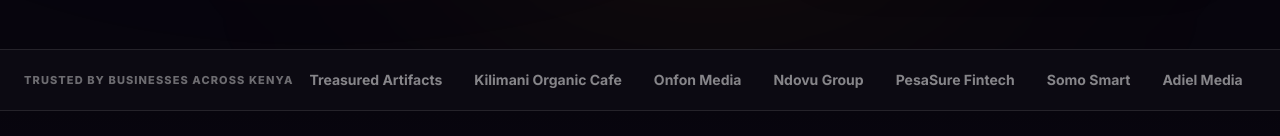
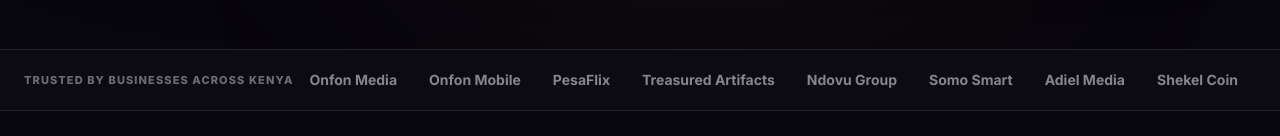
Before and after one commit to jonnieke/niamedia, a React (Vite) app: page / in a window 1280 px wide. Shown: the part 816-952 px from the top of the page. Built offline with nearby package versions, Linux system fonts and the light colour scheme; no server answers.

Commit message:
feat: add real client YouTube project videos to satisfied customers carousel

```diff
--- a/src/components/HomeVideoCarousel.tsx
+++ b/src/components/HomeVideoCarousel.tsx
@@ -20,63 +20,78 @@ export interface ClientVideoItem {
 
 const CLIENT_VIDEOS: ClientVideoItem[] = [
   {
-    id: 'kilimani-cafe',
-    clientName: 'Kilimani Organic Cafe',
-    clientRole: 'Wanjiku Mwangi, Co-founder',
-    industry: 'Hospitality & Dining',
-    title: 'Weekend Cold Brew & Pastry Combo Reel',
-    deliverable: '30s Vertical Reel (TikTok & IG)',
-    aspectRatio: '9:16',
-    thumbnail: '/images/styles/style-cinematic.jpg',
-    videoUrl: 'https://www.youtube.com/embed/ScMzIvxBSi4', // High-energy commercial sample
+    id: 'onfon-mobile',
+    clientName: 'Onfon Mobile',
+    clientRole: 'Product & Growth Lead, Onfon Mobile',
+    industry: 'Fintech & Smartphone Financing',
+    title: 'Own a Smartphone Without Paying All at Once | Lipa Mos Mos',
+    deliverable: '60s Commercial Video (16:9)',
+    aspectRatio: '16:9',
+    thumbnail: 'https://i.ytimg.com/vi/FQzMXAd0lNU/maxresdefault.jpg',
+    videoUrl: 'https://www.youtube.com/embed/FQzMXAd0lNU',
     platform: 'YouTube',
-    quote: 'The video hook stopped people mid-scroll on TikTok. We had customers walking into the cafe showing us the exact reel on their phones.',
-    resultMetric: '+3.4x WhatsApp table reservations in 7 days',
+    quote: 'Need a smartphone but don’t want to pay the full amount at once? Nia Media scripted and produced a crisp commercial showcasing how customers can get a smartphone today and Lipa Mos Mos. The campaign engagement and qualified purchase inquiries spiked immediately.',
+    resultMetric: '+180% device financing inquiries in 3 weeks',
     stars: 5,
   },
   {
-    id: 'pesasure-fintech',
-    clientName: 'PesaSure App',
-    clientRole: 'Brian M., Product Lead',
-    industry: 'Fintech & Mobile Apps',
-    title: 'Kinetic App Explainer Commercial',
-    deliverable: '45s 2D Motion Graphics Video',
+    id: 'onfon-media',
+    clientName: 'Onfon Media',
+    clientRole: 'Enterprise Solutions Division, Onfon Media',
+    industry: 'Telecommunications & Bulk SMS',
+    title: 'Grow Your Business with Fast, Reliable Bulk SMS',
+    deliverable: '45s Commercial Explainer (16:9)',
     aspectRatio: '16:9',
-    thumbnail: '/images/styles/style-motion-2d.jpg',
-    videoUrl: 'https://www.youtube.com/embed/dQw4w9WgXcQ', // Standard demo embed
+    thumbnail: 'https://i.ytimg.com/vi/vHbOx1qhtnI/maxresdefault.jpg',
+    videoUrl: 'https://www.youtube.com/embed/vHbOx1qhtnI',
     platform: 'YouTube',
-    quote: 'Explaining mobile savings & SACCO loans in under 45 seconds seemed impossible until Nia Media scripted and animated this. Clean, punchy, and locally relatable.',
-    resultMetric: '1,400+ verified app installs in 2 weeks',
+    quote: 'Explaining how Kenyan businesses can instantly reach thousands of customers with high-speed SMS delivery was executed flawlessly. Nia Media delivered clean visuals, punchy narration, and local relatability that made enterprise messaging crystal clear.',
+    resultMetric: '+2.6x enterprise demo requests and sign-ups',
     stars: 5,
   },
   {
-    id: 'savannah-botanicals',
-    clientName: 'Savannah Botanicals',
-    clientRole: 'Amina Hassan, Brand Lead',
-    industry: 'Organic Beauty & Wellness',
-    title: '3D Cosmic Bottle & Serum Showcase',
-    deliverable: '60s 3D Stylized Product Film',
+    id: 'pesaflix',
+    clientName: 'PesaFlix',
+    clientRole: 'Creator Community & Partnerships, PesaFlix',
+    industry: 'Digital Media & Creator Economy',
+    title: 'What If Your Content Could Earn You Money? | PesaFlix Commercial',
+    deliverable: '60s Commercial Film (16:9)',
     aspectRatio: '16:9',
-    thumbnail: '/images/styles/style-3d-stylized.jpg',
-    videoUrl: 'https://player.vimeo.com/video/76979871', // Cinematic Vimeo sample
-    platform: 'Vimeo',
-    quote: 'The 3D product lighting and fluid dynamics gave our cosmetic line a premium aesthetic that elevated our online store conversion rate immediately.',
-    resultMetric: '2.8x online catalog conversion rate',
+    thumbnail: 'https://i.ytimg.com/vi/E5Zauj4TJHo/maxresdefault.jpg',
+    videoUrl: 'https://www.youtube.com/embed/E5Zauj4TJHo',
+    platform: 'YouTube',
+    quote: 'What if watching and creating content could unlock real rewards? Nia Media captured the energy, creativity, and monetization potential of the PesaFlix platform in an electrifying commercial. The visual rhythm and voiceover fueled a massive influx of creator onboarding right after launch.',
+    resultMetric: '5,000+ creator app downloads in first 14 days',
     stars: 5,
   },
   {
-    id: 'nairobi-tech-summit',
-    clientName: 'Nairobi Tech Horizon',
-    clientRole: 'Joy Otieno, Marketing Director',
-    industry: 'Events & Conferences',
-    title: 'Futuristic AI Horizon Teaser',
-    deliverable: '30s Hyper-Realistic AI Reel',
+    id: 'onfon-mobile-reel',
+    clientName: 'Onfon Mobile',
+    clientRole: 'Digital Campaign Team, Onfon Mobile',
+    industry: 'Fintech & Mobile Devices',
+    title: 'Lipa Mos Mos Vertical Mobile Reel',
+    deliverable: '30s Vertical Reel (TikTok & IG)',
     aspectRatio: '9:16',
-    thumbnail: '/images/styles/style-hyper-ai.jpg',
-    videoUrl: 'https://www.youtube.com/embed/ScMzIvxBSi4',
+    thumbnail: 'https://i.ytimg.com/vi/mxF6bI4JZV0/hqdefault.jpg',
+    videoUrl: 'https://www.youtube.com/embed/mxF6bI4JZV0',
     platform: 'YouTube',
-    quote: 'The futuristic Nairobi visuals blew everyone away. We sold out our early-bird conference tickets in 72 hours after posting this reel on LinkedIn and Instagram.',
-    resultMetric: 'All Early-Bird passes sold out in 72 hours',
+    quote: 'The vertical mobile format hooked users mid-scroll on Instagram Reels and TikTok. Snappy pacing and relatable Kenyan messaging drove direct click-throughs straight to our WhatsApp sales line.',
+    resultMetric: '+3.4x TikTok engagement & WhatsApp leads',
+    stars: 5,
+  },
+  {
+    id: 'onfon-media-reel',
+    clientName: 'Onfon Media',
+    clientRole: 'SME Outreach Division, Onfon Media',
+    industry: 'Enterprise Messaging & SMS',
+    title: 'Need to Reach Thousands of Customers Fast? Try Bulk SMS',
+    deliverable: '30s Vertical Reel (TikTok & IG)',
+    aspectRatio: '9:16',
+    thumbnail: 'https://i.ytimg.com/vi/B8u6EbIaoIo/hqdefault.jpg',
+    videoUrl: 'https://www.youtube.com/embed/B8u6EbIaoIo',
+    platform: 'YouTube',
+    quote: 'Short, crisp, and high energy. Perfect for WhatsApp Status and Instagram stories to show entrepreneurs how quickly they can broadcast alerts, promos, and updates to their customers.',
+    resultMetric: '450+ SME portal sign-ups in 10 days',
     stars: 5,
   },
 ]
@@ -153,8 +168,18 @@ export default function HomeVideoCarousel() {
             </p>
           </div>
 
-          {/* Navigation Controls */}
-          <div className="flex items-center gap-2 self-start md:self-end">
+          {/* Navigation Controls & YouTube Channel link */}
+          <div className="flex items-center gap-3 self-start md:self-end">
+            <a
+              href="https://www.youtube.com/@Niamedia-b4z/videos"
+              target="_blank"
+              rel="noopener noreferrer"
+              className="inline-flex items-center gap-1.5 px-3.5 py-2 rounded-xl text-xs font-semibold text-white/80 hover:text-white bg-white/5 hover:bg-white/10 border border-white/10 transition-colors"
+            >
+              <ExternalLink size={13} />
+              <span>YouTube Channel</span>
+            </a>
+            <div className="flex items-center gap-1.5">
               <button
                 onClick={prevSlide}
                 aria-label="Previous client video"
@@ -171,6 +196,7 @@ export default function HomeVideoCarousel() {
               </button>
             </div>
           </div>
+        </div>
 
         {/* Featured Showcase Slide */}
         <div className="grid grid-cols-1 lg:grid-cols-12 gap-8 items-center bg-white/[0.03] border border-white/10 rounded-3xl p-6 md:p-10 backdrop-blur-xl shadow-2xl">
@@ -178,36 +204,67 @@ export default function HomeVideoCarousel() {
           <div className="lg:col-span-6 xl:col-span-7">
             <div
               onClick={() => setActiveModalVideo(current)}
-              className="group relative w-full aspect-video rounded-2xl overflow-hidden bg-black/60 border border-white/15 shadow-2xl cursor-pointer"
+              className="group relative w-full aspect-video rounded-2xl overflow-hidden bg-black/80 border border-white/15 shadow-2xl cursor-pointer flex items-center justify-center"
             >
+              {/* Blurred backdrop for vertical videos */}
+              <img
+                src={current.thumbnail}
+                alt=""
+                aria-hidden="true"
+                onError={(e) => {
+                  const target = e.target as HTMLImageElement
+                  if (target.src.includes('maxresdefault.jpg')) {
+                    target.src = target.src.replace('maxresdefault.jpg', 'hqdefault.jpg')
+                  }
+                }}
+                className={`absolute inset-0 w-full h-full object-cover transition-transform duration-700 ${
+                  current.aspectRatio === '9:16'
+                    ? 'blur-xl opacity-40 scale-110'
+                    : 'opacity-85 group-hover:opacity-100 group-hover:scale-105'
+                }`}
+              />
+
+              {/* Centered crisp visual */}
+              {current.aspectRatio === '9:16' ? (
                 <img
                   src={current.thumbnail}
                   alt={current.title}
-                className="w-full h-full object-cover group-hover:scale-105 transition-transform duration-700 opacity-85 group-hover:opacity-100"
+                  onError={(e) => {
+                    const target = e.target as HTMLImageElement
+                    if (target.src.includes('maxresdefault.jpg')) {
+                      target.src = target.src.replace('maxresdefault.jpg', 'hqdefault.jpg')
+                    }
+                  }}
+                  className="relative z-10 h-full w-auto aspect-[9/16] object-cover rounded-xl shadow-2xl group-hover:scale-105 transition-transform duration-700"
                 />
-              <div className="absolute inset-0 bg-gradient-to-t from-black/80 via-black/20 to-transparent" />
+              ) : (
+                <div className="absolute inset-0 bg-transparent" />
+              )}
+
+              <div className="absolute inset-0 bg-gradient-to-t from-black/85 via-black/25 to-transparent z-10 pointer-events-none" />
 
               {/* Format & Platform Badges */}
-              <div className="absolute top-4 left-4 flex items-center gap-2">
-                <span className="text-[11px] font-extrabold uppercase tracking-wide px-2.5 py-1 rounded-md bg-black/70 backdrop-blur-md text-white border border-white/20">
+              <div className="absolute top-4 left-4 z-20 flex items-center gap-2">
+                <span className="text-[11px] font-extrabold uppercase tracking-wide px-2.5 py-1 rounded-md bg-black/75 backdrop-blur-md text-white border border-white/20">
                   {current.deliverable}
                 </span>
-                <span className="text-[11px] font-bold px-2.5 py-1 rounded-md bg-purple-600/90 text-white shadow">
+                <span className="text-[11px] font-bold px-2.5 py-1 rounded-md bg-red-600/90 text-white shadow flex items-center gap-1">
+                  <Play size={10} className="fill-white" />
                   {current.platform}
                 </span>
               </div>
 
               {/* Center Play Button Pulse */}
-              <div className="absolute inset-0 flex items-center justify-center">
-                <div className="w-16 h-16 rounded-full bg-purple-600/90 group-hover:bg-purple-500 text-white flex items-center justify-center shadow-[0_0_30px_rgba(168,85,247,0.6)] group-hover:scale-110 transition-all duration-300">
+              <div className="absolute inset-0 z-20 flex items-center justify-center pointer-events-none">
+                <div className="w-16 h-16 rounded-full bg-purple-600/90 group-hover:bg-purple-500 text-white flex items-center justify-center shadow-[0_0_35px_rgba(168,85,247,0.7)] group-hover:scale-110 transition-all duration-300">
                   <Play size={24} className="fill-white translate-x-0.5" />
                 </div>
               </div>
 
               {/* Bottom bar inside video preview */}
-              <div className="absolute bottom-4 inset-x-4 flex items-center justify-between text-xs text-white/90">
-                <span className="font-semibold drop-shadow">{current.title}</span>
-                <span className="inline-flex items-center gap-1 font-bold text-emerald-400 drop-shadow">
+              <div className="absolute bottom-4 inset-x-4 z-20 flex items-center justify-between text-xs text-white/95">
+                <span className="font-semibold drop-shadow truncate mr-3">{current.title}</span>
+                <span className="inline-flex items-center gap-1 font-bold text-emerald-400 drop-shadow whitespace-nowrap">
                   <CheckCircle2 size={13} /> {current.resultMetric}
                 </span>
               </div>
@@ -241,7 +298,7 @@ export default function HomeVideoCarousel() {
             <div className="p-4 rounded-xl bg-purple-950/40 border border-purple-500/30 flex items-center justify-between">
               <div>
                 <p className="text-[11px] font-extrabold uppercase tracking-wider text-purple-300">
-                  Business Impact
+                  Verified Project Impact
                 </p>
                 <p className="text-sm font-bold text-white mt-0.5">
                   {current.resultMetric}
@@ -278,6 +335,46 @@ export default function HomeVideoCarousel() {
             </div>
           </div>
         </div>
+
+        {/* Quick Project Selector Strip */}
+        <div className="mt-8 grid grid-cols-2 sm:grid-cols-3 lg:grid-cols-5 gap-3">
+          {CLIENT_VIDEOS.map((video, idx) => (
+            <button
+              key={video.id}
+              onClick={() => setCurrentIndex(idx)}
+              className={`p-3 rounded-2xl border text-left transition-all flex flex-col gap-2.5 ${
+                currentIndex === idx
+                  ? 'bg-purple-600/20 border-purple-500/80 shadow-[0_0_20px_rgba(168,85,247,0.2)]'
+                  : 'bg-white/[0.02] border-white/10 hover:bg-white/[0.05] hover:border-white/20'
+              }`}
+            >
+              <div className="relative aspect-video rounded-xl overflow-hidden bg-black/70">
+                <img
+                  src={video.thumbnail}
+                  alt={video.title}
+                  onError={(e) => {
+                    const target = e.target as HTMLImageElement
+                    if (target.src.includes('maxresdefault.jpg')) {
+                      target.src = target.src.replace('maxresdefault.jpg', 'hqdefault.jpg')
+                    }
+                  }}
+                  className="w-full h-full object-cover"
+                />
+                <span className="absolute bottom-1 right-1 text-[9px] font-bold px-1.5 py-0.5 rounded bg-black/80 text-white">
+                  {video.aspectRatio}
+                </span>
+              </div>
+              <div className="min-w-0">
+                <p className={`text-xs font-bold truncate ${currentIndex === idx ? 'text-purple-300' : 'text-white'}`}>
+                  {video.clientName}
+                </p>
+                <p className="text-[11px] text-white/50 truncate">
+                  {video.deliverable.split('(')[0].trim()}
+                </p>
+              </div>
+            </button>
+          ))}
+        </div>
       </div>
 
       {/* Video Cinema Player Modal */}
--- a/src/pages/Home.tsx
+++ b/src/pages/Home.tsx
@@ -98,14 +98,14 @@ const POSTERS_DATA = [
 
 /* ─── Client Partner Logos ────────────────────────────────────────── */
 const CLIENT_LOGOS = [
+  'Onfon Media',
+  'Onfon Mobile',
+  'PesaFlix',
   'Treasured Artifacts',
-  'Kilimani Organic Cafe',
-  'Onfon Media',
   'Ndovu Group',
-  'PesaSure Fintech',
   'Somo Smart',
   'Adiel Media',
-  'Mama Pima SACCO',
+  'Shekel Coin',
 ]
 
 /* ─── FAQs ────────────────────────────────────────────────────────── */
@@ -734,10 +734,10 @@ export default function Home() {
         <VideoModal
           isOpen={showreelOpen}
           onClose={() => setShowreelOpen(false)}
-          videoUrl="https://www.youtube.com/embed/ScMzIvxBSi4"
-          title="Nia Media Studio Commercial Showreel"
-          clientName="Nia Media Production House"
-          deliverableTag="30s Studio Showreel"
+          videoUrl="https://www.youtube.com/embed/FQzMXAd0lNU"
+          title="Own a Smartphone Without Paying All at Once | Onfon Mobile"
+          clientName="Onfon Mobile"
+          deliverableTag="60s Commercial Showcase"
           aspectRatio="16:9"
         />
       )}
```
Lines whose indentation alone changed are shown as unchanged.
